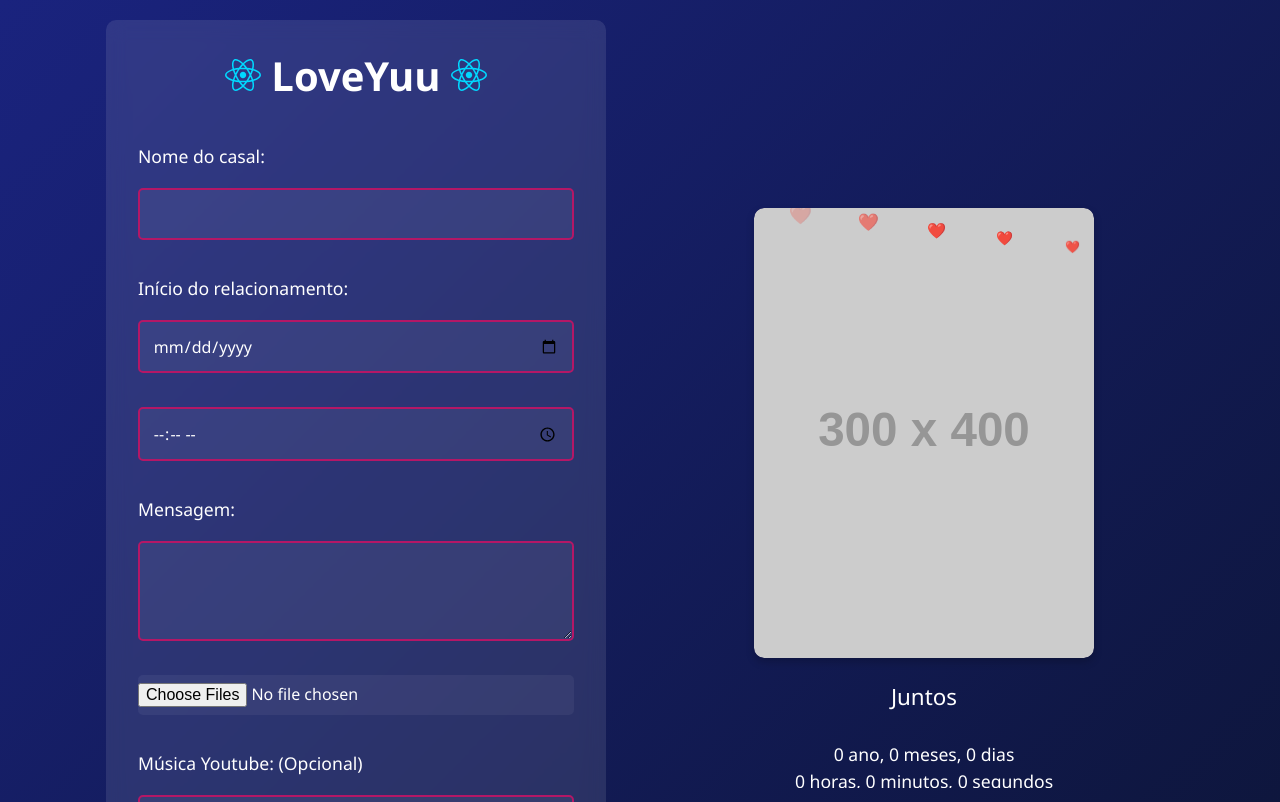
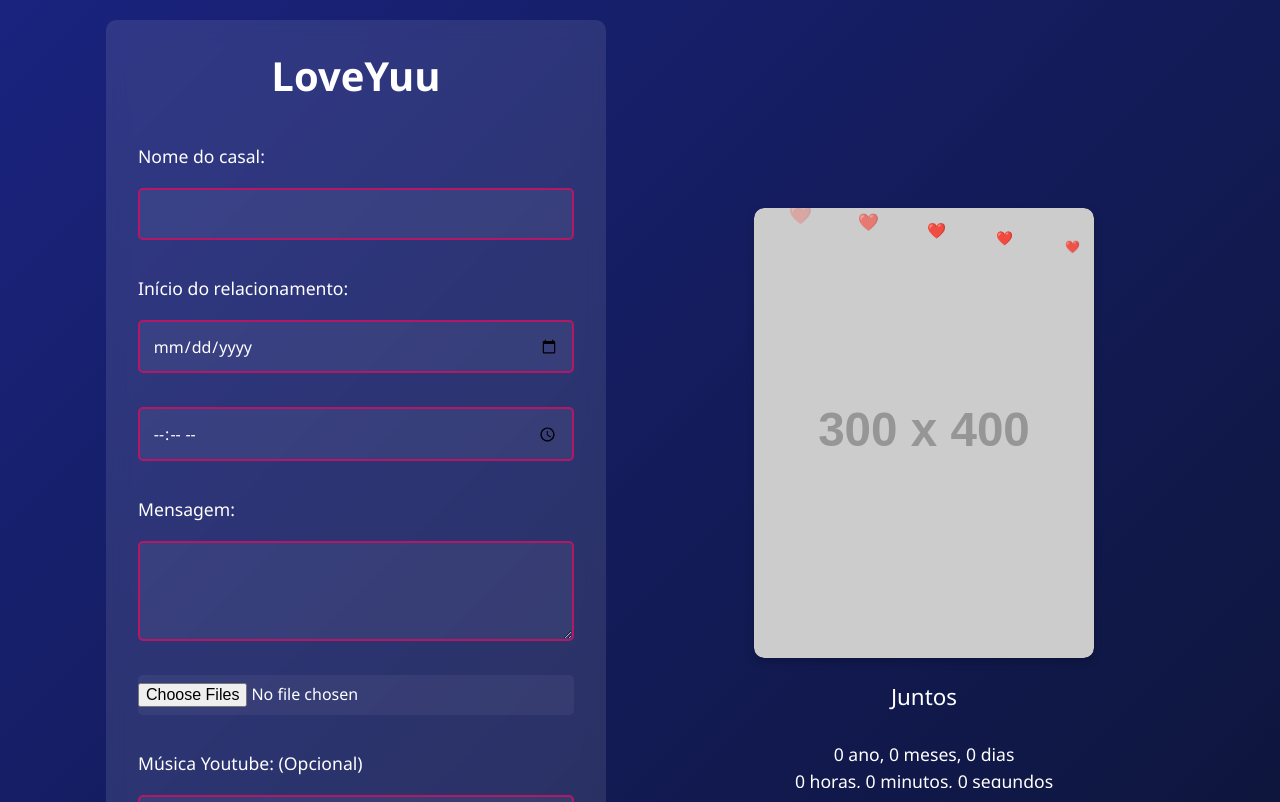
Before and after one commit to josias-gsd/loveRepository-frontEnd, a React (Vite) app: page / in a window 1280 px wide. Shown: the top 802 px of the page. Built offline with nearby package versions, Linux system fonts and the light colour scheme.

Commit message:
actualizado love-36

```diff
--- a/src/main.jsx
+++ b/src/main.jsx
@@ -10,7 +10,9 @@ createRoot(document.getElementById("root")).render(
     <BrowserRouter>
       <Routes>
         <Route path="/" element={<Home />} />
-        <Route path="/tela" element={<Tela />} />
+        {
+          //<Route path="/tela" element={<Tela />} />
+        }
         <Route path="/tela/:id" element={<Tela />} />{" "}
         {/* registro específico */}
       </Routes>
--- a/src/pages/home/index.jsx
+++ b/src/pages/home/index.jsx
@@ -129,9 +129,7 @@ function Home() {
   return (
     <div className="home-container">
       <form className="form-section">
-        <h1>
-          <img src={ReactIcon} alt="" /> LoveYuu <img src={ReactIcon} alt="" />
-        </h1>
+        <h1>LoveYuu</h1>
 
         <p>Nome do casal:</p>
         <input type="text" ref={inputNome} />
@@ -177,7 +175,6 @@ function Home() {
       </form>
 
       <Preview
-        {...(<p>como Vai ficar👇</p>)}
         tempoJunto={tempoJunto}
         imagem={selectImg}
         mensagem={mensagem}
```
